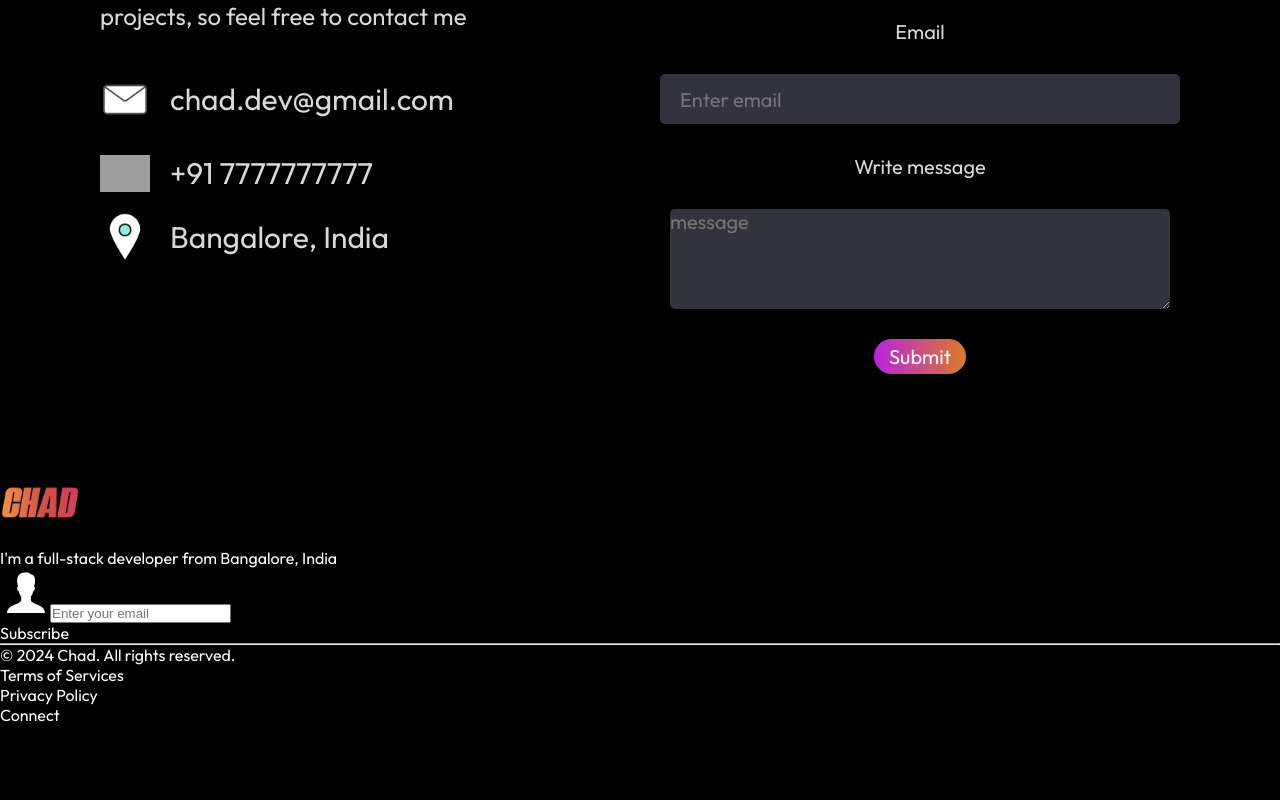
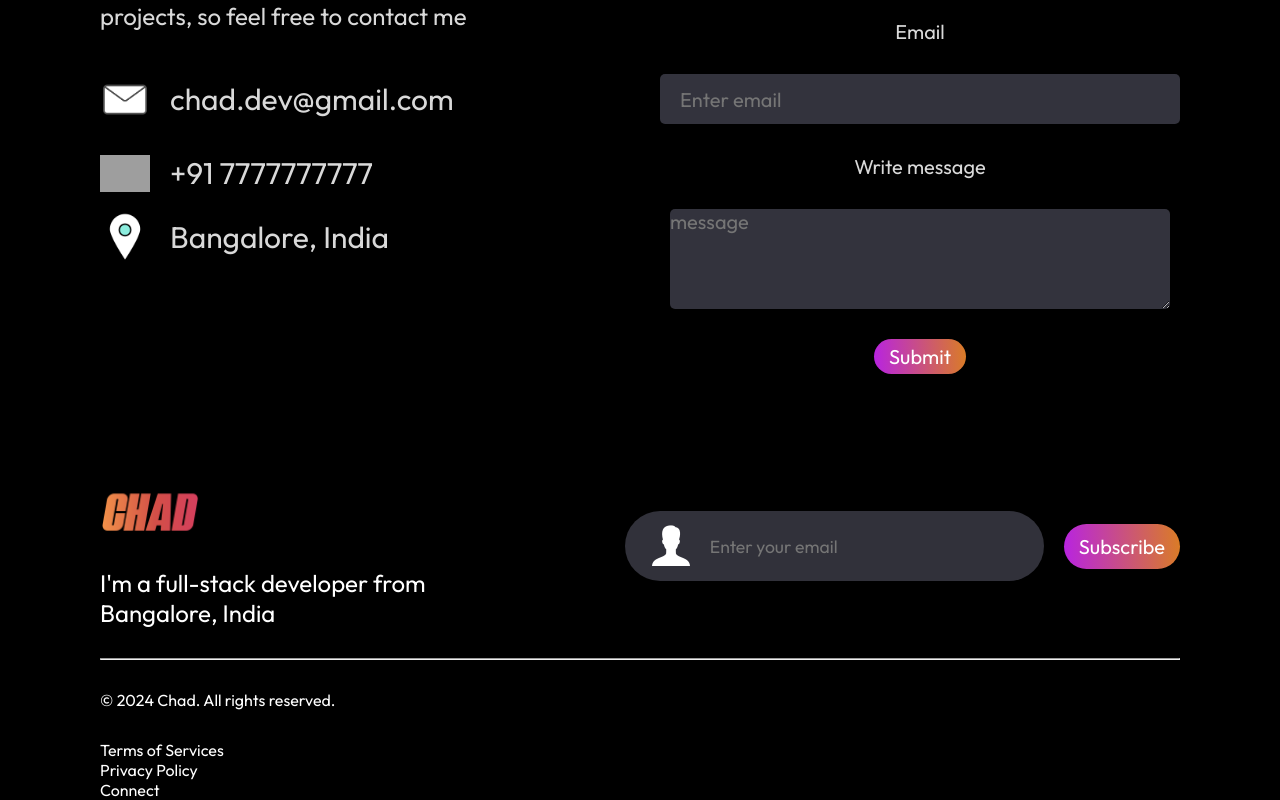
Before and after one commit to Vinay-webDev/React-portfolio1, a React (Vite) app: page / in a window 1280 px wide. Shown: the part 3930-4730 px from the top of the page. Before the commit the page ends 4655 px from the top, so only its background shows below. Built offline with nearby package versions, Linux system fonts and the light colour scheme; grey boxes are pictures that could not be loaded.

Commit message:
Footer styling

```diff
--- a/src/components/Footer/Footer.css
+++ b/src/components/Footer/Footer.css
@@ -1,4 +1,50 @@
+.footer{
+    margin: 40px 100px;
+    display: flex;
+    flex-direction: column;
+    gap: 30px;
+}
+.footer-top{
+    display: flex;
+    justify-content: space-between;
+}
 .footer-top-left img{
-    width: 80px;
-    height: 80px;
+    width: 100px;
+    height: 100px;
 }
+.footer-top-left p{
+    font-size: 1.5em;
+    max-width: 400px;
+}
+.footer-top-right{
+    display: flex;
+    align-items: center;
+    gap: 20px;
+}
+.footer-mail-input{
+    display: flex;
+    gap: 15px;
+    padding: 10px 20px;
+    border-radius: 50px;
+    background: hsl(240, 8%, 21%);
+    padding-right: 80px;
+}
+.footer-mail-input input{
+    outline: none;
+    border: none;
+    background: transparent;
+    color: hsl(0, 0%, 63%);
+    font-family: "Outfit";
+    font-size: 1.1em;
+}
+.footer-subscribe{
+    font-size: 1.25em;
+    padding: 10px 15px;
+    border-radius: 25px;
+    background: linear-gradient(267deg, hsl(29, 71%, 50%), hsl(287, 76%, 51%));
+    transition: 0.4s;
+    cursor: pointer;
+}
+.footer-subscribe:hover{
+    transform: scale(1.1);
+}
```
Also changed, not shown: ss/Footer/Screenshot 2024-08-04 225923.png (added).
